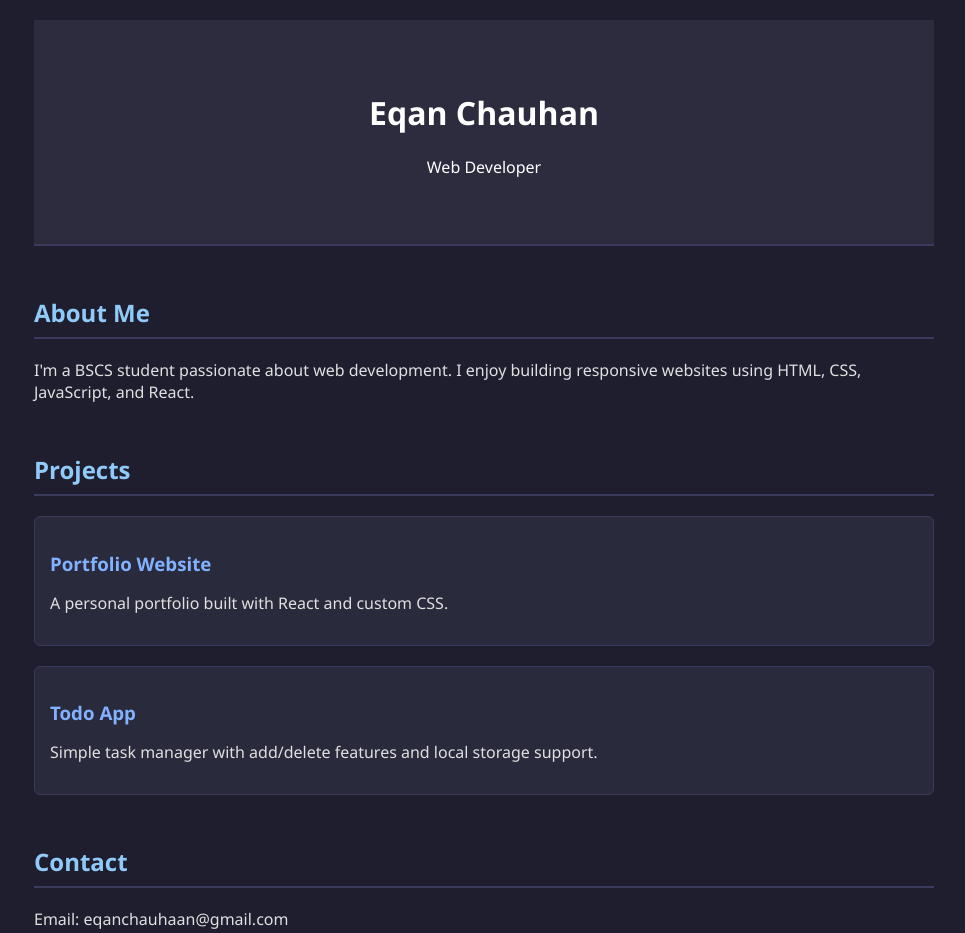
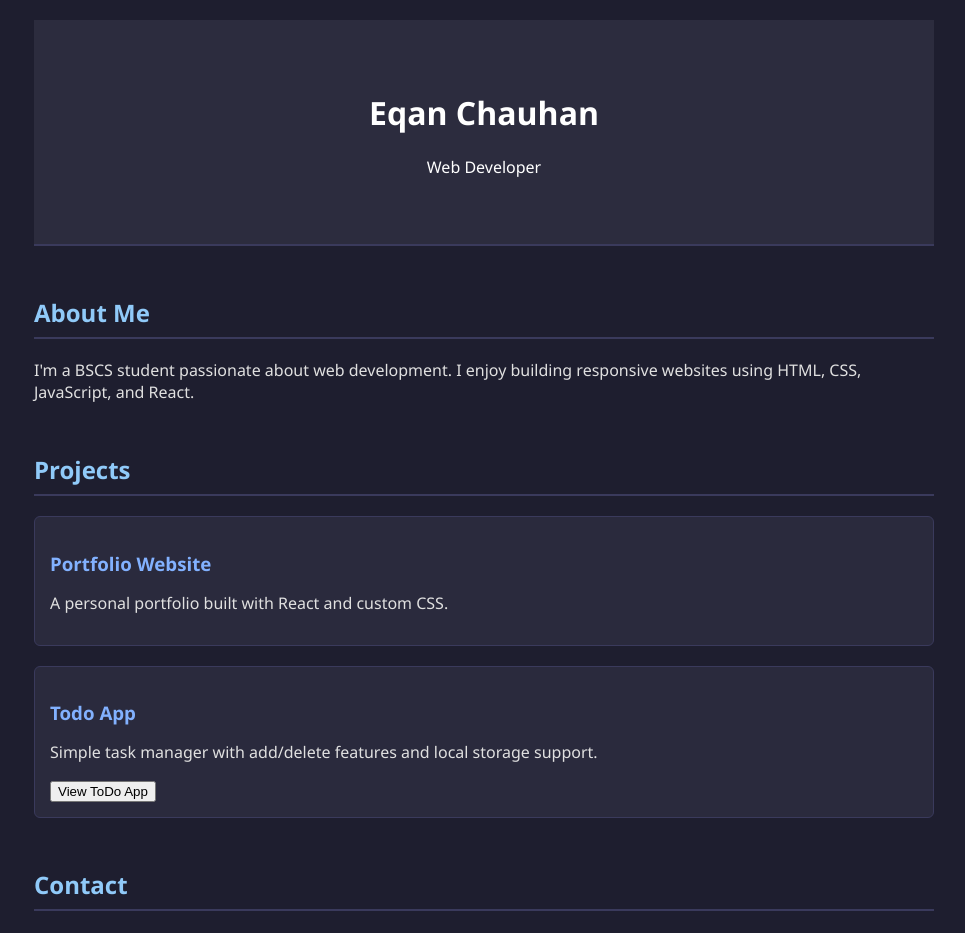
Before and after one commit to eqan-gg/portfolio, a React (Create React App) app: page / in a window 1280 px wide. Shown: the top 933 px of the page, without its empty margins (156-1121 px from the left). Built offline with nearby package versions, Linux system fonts and the light colour scheme.

Commit message:
Update App.js

```diff
--- a/src/App.js
+++ b/src/App.js
@@ -28,6 +28,10 @@ function App() {
         <div className="project">
           <h3>Todo App</h3>
           <p>Simple task manager with add/delete features and local storage support.</p>
+    <a href="https://todo-app.vercel.app" target="_blank">
+  <button>View ToDo App</button>
+</a>
+
         </div>
       </section>
 
```
